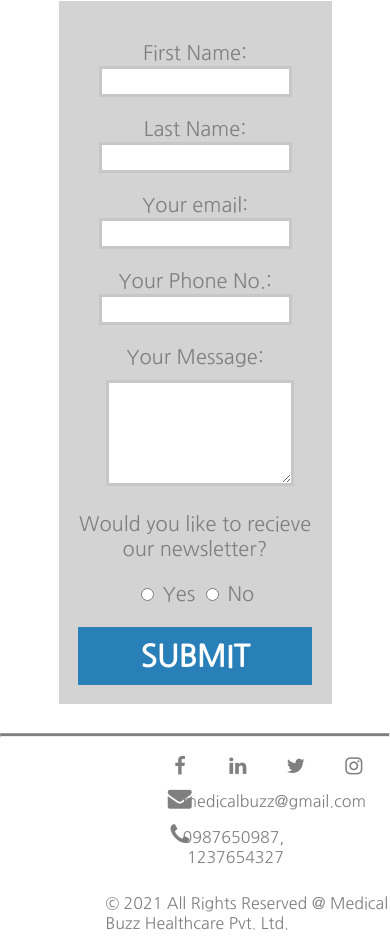
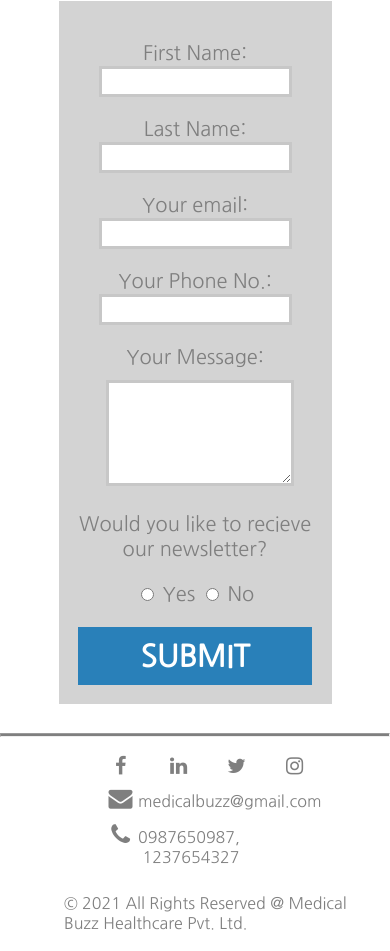
Before and after one commit to dakshjhinjha/MedicalBuzz, a plain HTML site: page index.html in a window 390 px wide. Shown: the part 4779-5730 px from the top of the page. Drawn offline with nearby package versions, Linux system fonts and the light colour scheme.

Commit message:
Update index.html

```diff
--- a/index.html
+++ b/index.html
@@ -1187,7 +1187,7 @@ hr{
 
 .fa-facebook {
 
-   left: 20%;
+   left: 0%;
 
 
 }
@@ -1197,52 +1197,52 @@ hr{
 
 .fa-twitter {
 
-   left: 20%;
+   left: 0%;
 
 }
 
 .fa-linkedin {
 
-   left: 20%;
+   left: 0%;
 
 
 }
 
 .fa-instagram {
 
-   left: 20%;
+   left: 0%;
 
 }
 .fa-envelope{
 
-   left: 20%;
+   left: 0%;
 
 }
 
 
 .mailfoot{
 
-   left: 30%;
+   left: 15%;
    width: 60%;
 
 }
 
 .fa-phone{
 
-   left: 20%;
+   left: 0%;
 
 }
 
 .phonefoot{
    width: 60%;
-   left: 30%;
+   left: 15%;
 
 }
 
 .copyright{
 
    padding-right: 0px;
-   left: 4% ;
+   left: -10% ;
 
 }
 
```
